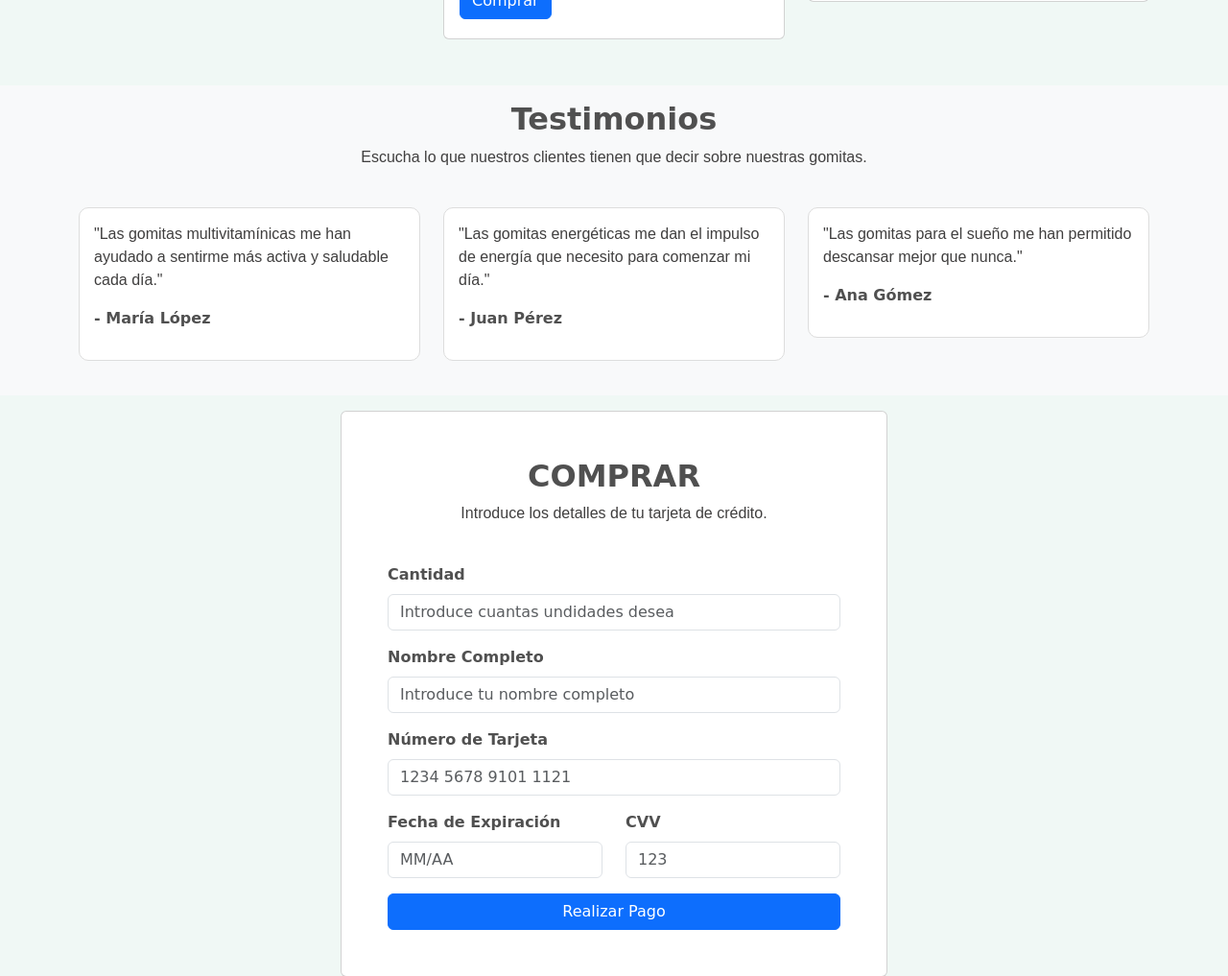
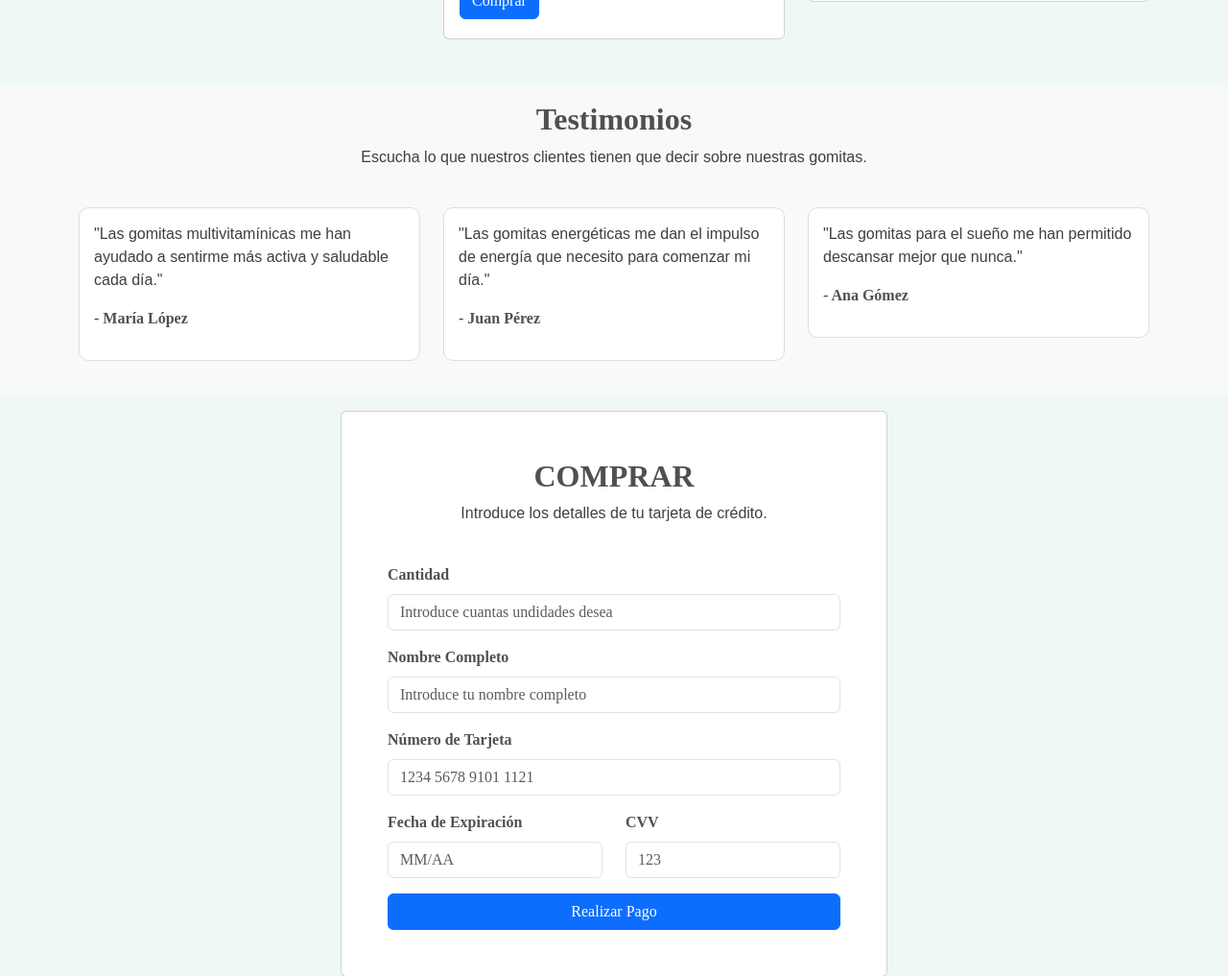
Before and after one commit to mpilarcastillejo/gummies-gummies, a plain HTML site: page index.html in a window 1280 px wide. Shown: the part 1068-2085 px from the top of the page at 96% size. Drawn offline with nearby package versions, Linux system fonts and the light colour scheme; a small style sheet from the web is missing.

Commit message:
tipo letra

```diff
--- a/styles.css
+++ b/styles.css
@@ -1,14 +1,10 @@
-body {
-  font-family: "Poppins", sans-serif;
-}
-
 h1,
 h2,
 h3,
 h5,
 strong,
 label {
-  font-family: "Lobster", cursive;
+  font-family: "Lobster", normal;
   color: #505050 !important;
   font-weight: bold;
 }
@@ -17,11 +13,8 @@ p {
   font-family: "Quicksand", sans-serif;
   color: #403f3f !important;
 }
-body {
-  font-family: "Arial", sans-serif;
-}
 * {
-  font-family: "Lobster", cursive;
+  font-family: "Lobster", normal;
 }
 /* @font-face {
   font-family: "Blueberry";
```
